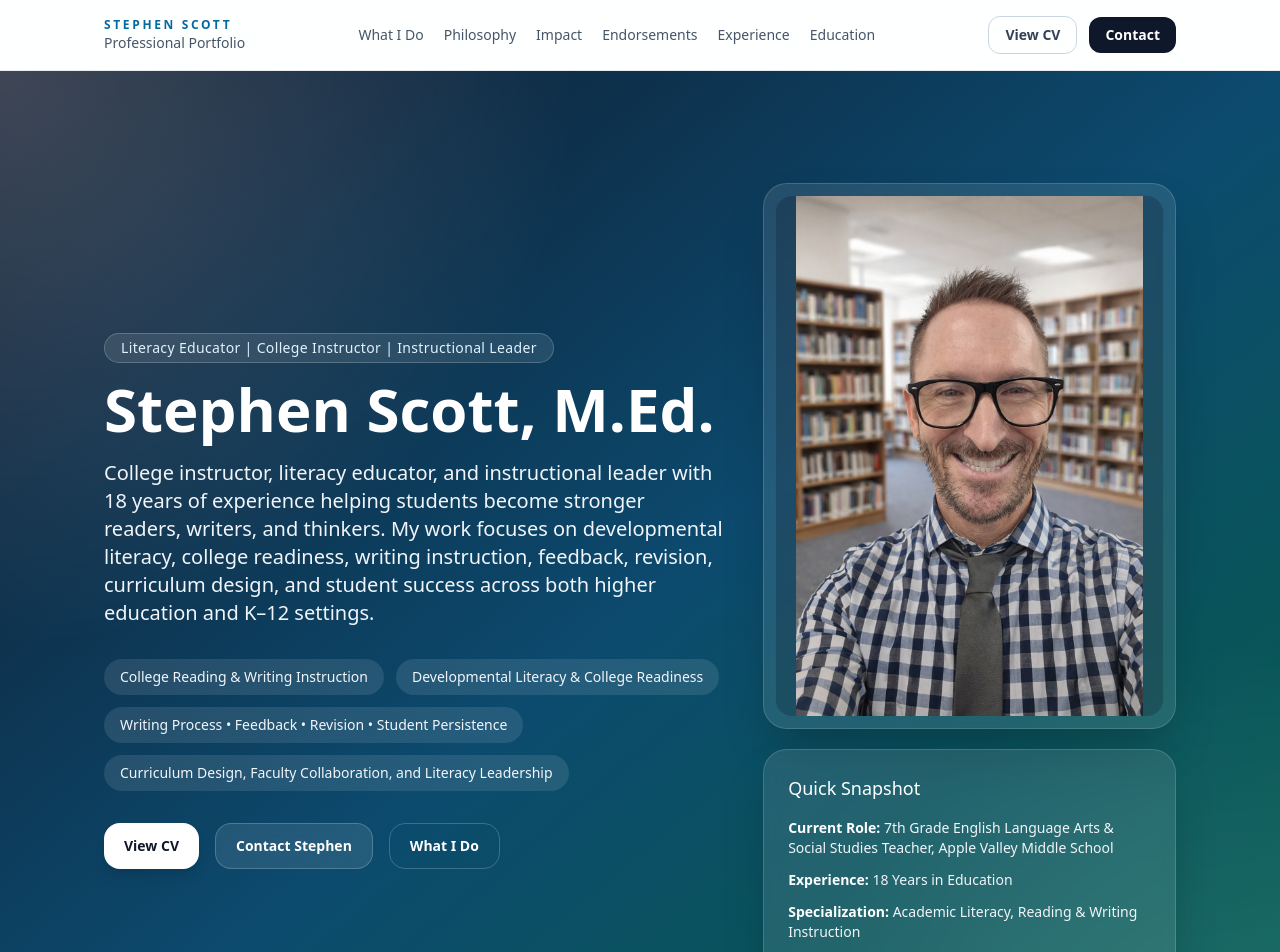
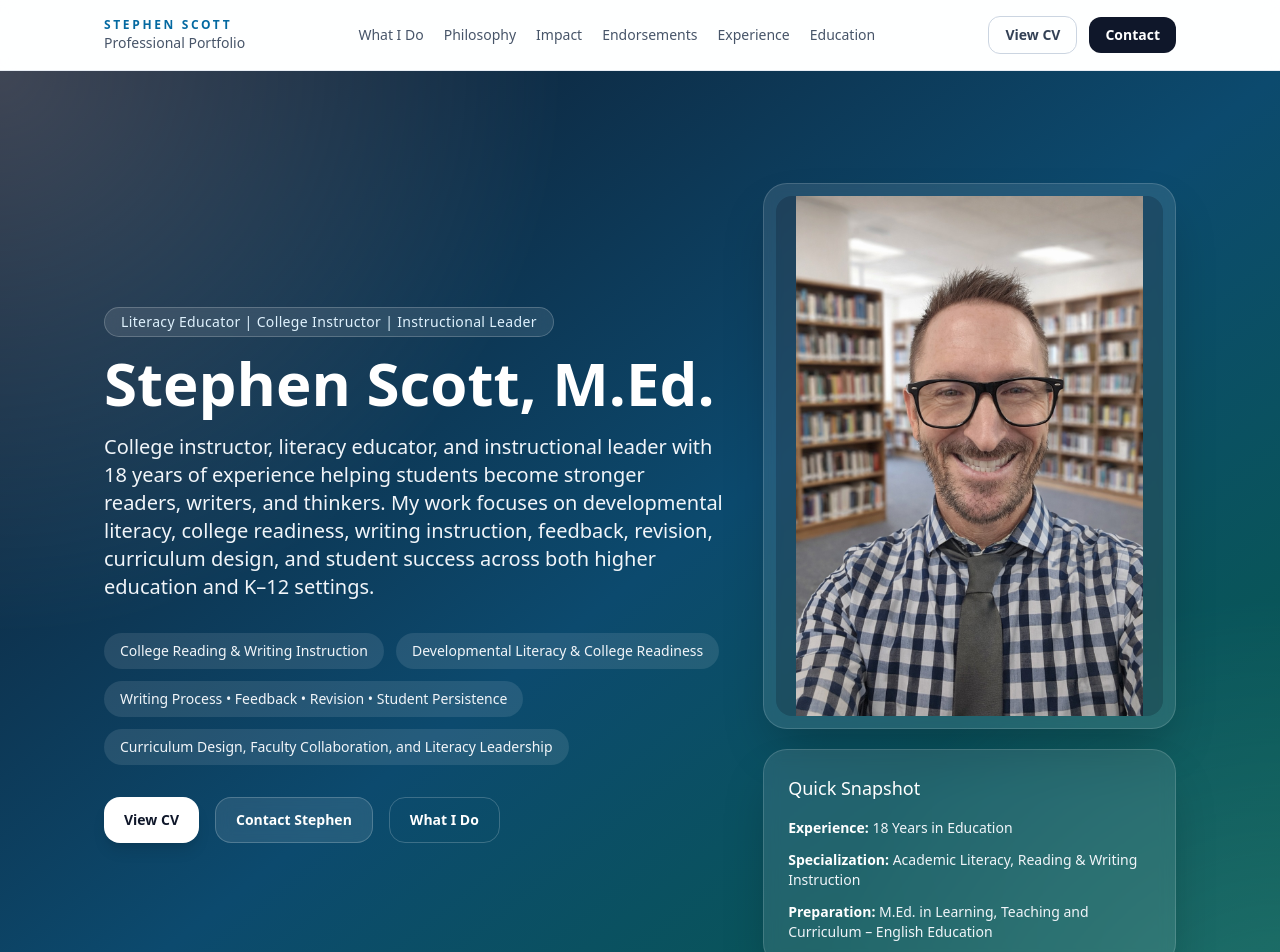
Before and after one commit to profscott311/mrscott-vitae, a Next.js app: page / in a window 1280 px wide. Shown: the top 952 px of the page. Built offline with nearby package versions, Linux system fonts and the light colour scheme.

Commit message:
Remove Apple Valley role and current-position status from public portfolio

```diff
--- a/app/page.jsx
+++ b/app/page.jsx
@@ -70,18 +70,6 @@ export default function ProfessionalPortfolioLandingPage() {
   ];
 
   const experience = [
-    {
-      role: "7th Grade English Language Arts and Social Studies Teacher",
-      org: "Apple Valley Middle School",
-      location: "Hendersonville, NC",
-      dates: "Aug 2026 – Present",
-      bullets: [
-        "Teach seventh-grade English language arts and social studies through literacy-rich, standards-aligned instruction.",
-        "Design structured learning cycles that connect reading, discussion, writing, collaboration, formative assessment, and reflection.",
-        "Differentiate instruction through teacher-led small groups, collaborative tasks, independent learning modules, and targeted literacy support.",
-        "Use student work and assessment evidence to adjust instruction and help students become more independent readers, writers, and thinkers.",
-      ],
-    },
     {
       role: "Developmental Reading and Writing Instructor",
       org: "Valencia College",
@@ -298,7 +286,6 @@ export default function ProfessionalPortfolioLandingPage() {
               <div className="rounded-3xl border border-white/15 bg-white/10 p-6 shadow-2xl backdrop-blur">
                 <h2 className="text-lg font-medium">Quick Snapshot</h2>
                 <div className="mt-4 space-y-3 text-sm text-slate-100">
-                  <p><span className="font-semibold text-white">Current Role:</span> 7th Grade English Language Arts & Social Studies Teacher, Apple Valley Middle School</p>
                   <p><span className="font-semibold text-white">Experience:</span> 18 Years in Education</p>
                   <p><span className="font-semibold text-white">Specialization:</span> Academic Literacy, Reading & Writing Instruction</p>
                   <p><span className="font-semibold text-white">Preparation:</span> M.Ed. in Learning, Teaching and Curriculum – English Education</p>
```
